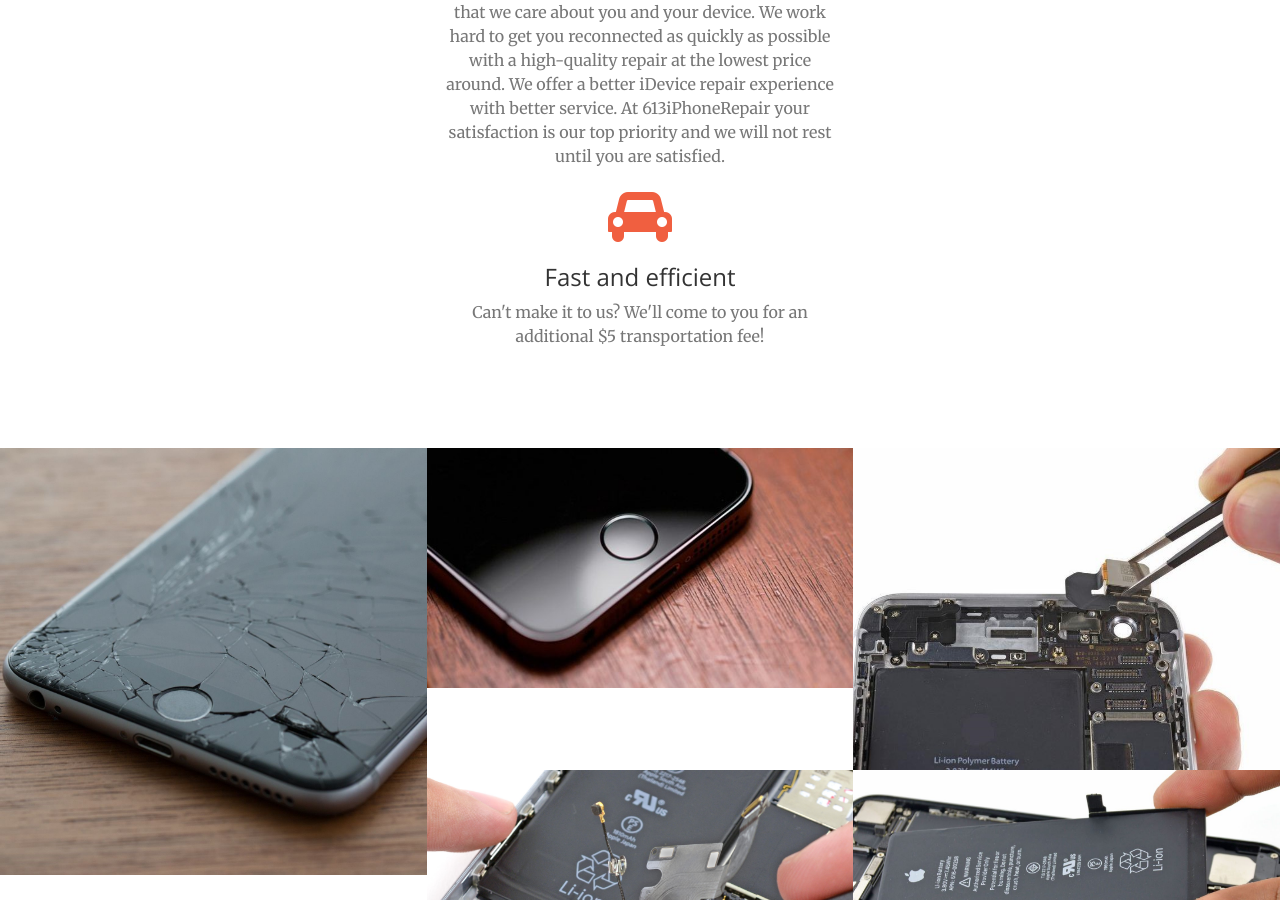
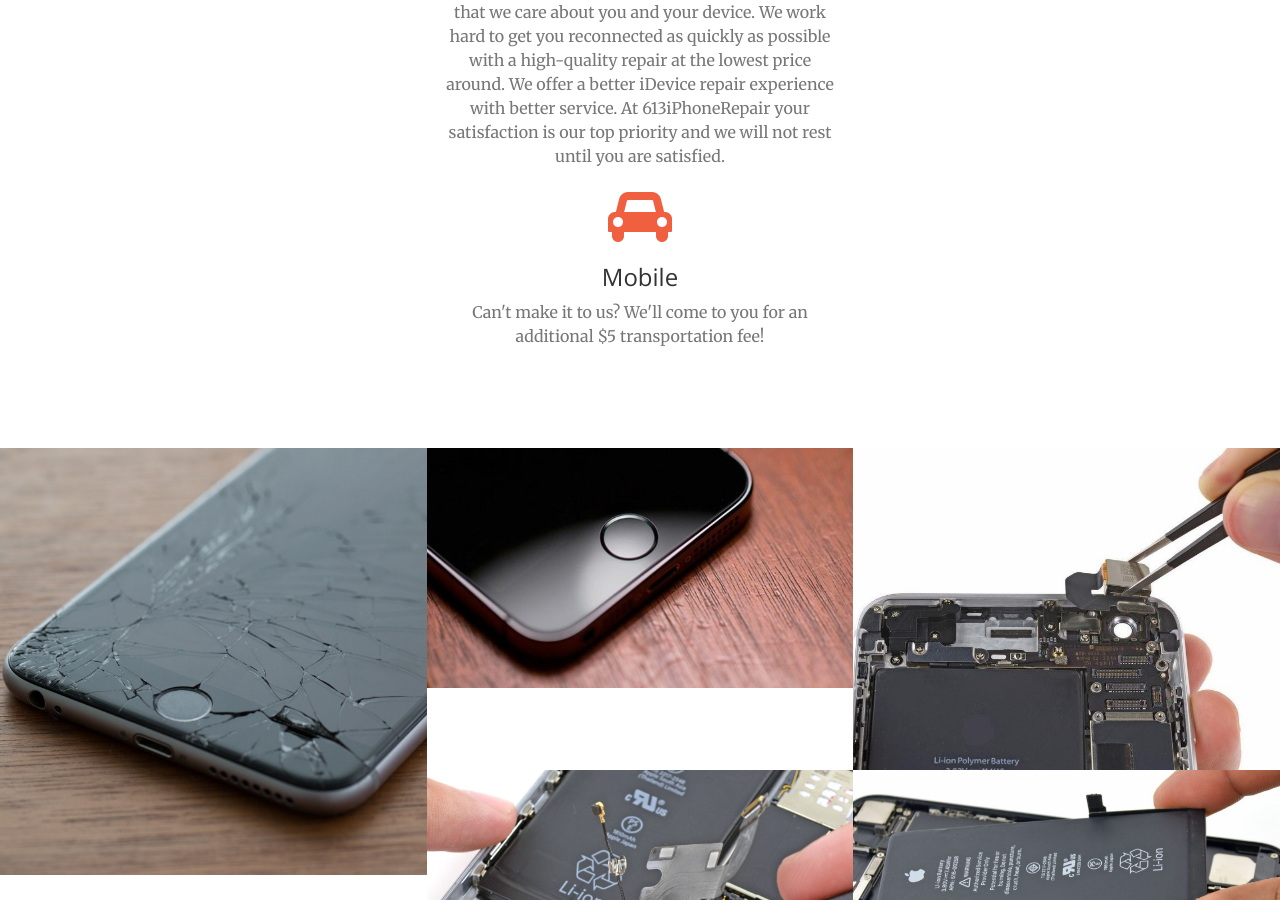
Before and after one commit to SuhaibElkomy/613iphonerepair, a Jekyll site: the page built from index.html, in a window 1280 px wide and 900 px high, scrolled down 2155 px. Built offline with Jekyll 4.4.1, drawn with Linux system fonts in a browser that asks for light colours.

Commit message:
Update WalletFriendly.html

```diff
--- a/_includes/WalletFriendly.html
+++ b/_includes/WalletFriendly.html
@@ -20,7 +20,7 @@
             <div class="text-center">
                 <div class="service-box">
                     <i class="fa fa-4x fa-car wow bounceIn text-primary"></i>
-                    <h3>Fast and efficient</h3>
+                    <h3>Mobile</h3>
                     <p class="text-muted">Can't make it to us? We'll come to you for an additional $5 transportation fee!</p>
                 </div>
                 </section>
```
